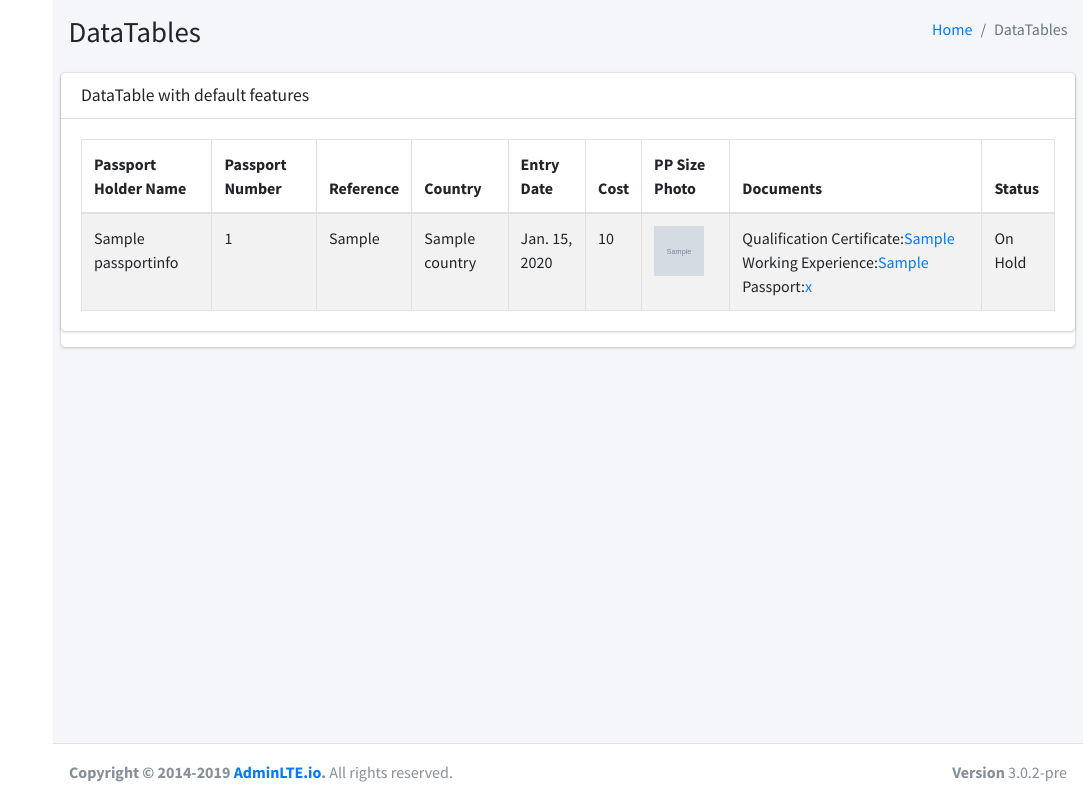
After one commit to awemulya/manpower-mis, a Django app: page /info in a window 1280 px wide. The commit adds this page. Shown: the whole page, without its empty margins (197-1280 px from the left). Run offline with Django 3.2, Linux system fonts and the light colour scheme; tables that the repository leaves empty hold one stand-in row (values such as "Sample post"); grey boxes marked "Sample" are stand-in pictures; some libraries are stand-ins or nearby versions.

Commit message:
created passport-info form and display data on site

```diff
--- a/passportinfo/models.py
+++ b/passportinfo/models.py
@@ -1,4 +1,6 @@
 from django.db import models
+from django.contrib.admin.widgets import AdminDateWidget
+
 
 
 STATUS = [
--- a/passportinfo/templates/dashboard.html
+++ b/passportinfo/templates/dashboard.html
@@ -19,7 +19,7 @@
   {% block links %}
   {% endblock %}
 </head>
-
+{% if user.is_authenticated %}
 <body class="hold-transition sidebar-mini layout-fixed layout-navbar-fixed layout-footer-fixed">
 {% block nav %}
 <div class="wrapper">
@@ -31,7 +31,7 @@
         <a class="nav-link" data-widget="pushmenu" href="#"><i class="fas fa-bars"></i></a>
       </li>
       <li class="nav-item d-none d-sm-inline-block">
-        <a href="index3.html" class="nav-link">Home</a>
+        <a href="#" class="nav-link">Home</a>
       </li>
       <li class="nav-item d-none d-sm-inline-block">
         <a href="#" class="nav-link">Contact</a>
@@ -108,7 +108,7 @@
             </a>
           </li>
           <li class="nav-item has-treeview">
-            <a href="#" class="nav-link">
+            <a href="{% url 'info-view' %}" class="nav-link">
               <i class="nav-icon fas fa-table"></i>
               <p>
                 Tables
@@ -122,8 +122,16 @@
     <!-- /.sidebar -->
   </aside>
   {% endblock %}
+{% endif %}
+
   {% block content %}
   <!-- Content Wrapper. Contains page content -->
+  {% if messages %}
+    {% for message in messages %}
+      <p color="green">{{message}}</p>
+    {% endfor %}
+  {% endif %}
+  {% if user.is_authenticated %}
   <div class="content-wrapper">
     <!-- Content Header (Page header) -->
     <div class="content-header">
@@ -980,6 +988,10 @@
     <!-- Control sidebar content goes here -->
   </aside>
   <!-- /.control-sidebar -->
+  {% else %}
+  <meta http-equiv="refresh"
+        content="0; url = http://127.0.0.1:8000/login" />
+  {% endif %}
   {% endblock %}
 
   <!-- Main Footer -->
@@ -993,6 +1005,7 @@
 </div>
 <!-- ./wrapper -->
 {% block script %}
+
 {% endblock %}
 
 <!-- REQUIRED SCRIPTS -->
--- /dev/null
+++ b/passportinfo/templates/info.html
@@ -0,0 +1,91 @@
+{% extends 'dashboard.html' %}
+{% load static %}
+{% block content %}
+  <!-- Content Wrapper. Contains page content -->
+  <div class="content-wrapper">
+    <!-- Content Header (Page header) -->
+    <section class="content-header">
+      <div class="container-fluid">
+        <div class="row mb-2">
+          <div class="col-sm-6">
+            <h1>DataTables</h1>
+          </div>
+          <div class="col-sm-6">
+            <ol class="breadcrumb float-sm-right">
+              <li class="breadcrumb-item"><a href="#">Home</a></li>
+              <li class="breadcrumb-item active">DataTables</li>
+            </ol>
+          </div>
+        </div>
+      </div><!-- /.container-fluid -->
+    </section>
+
+    <!-- Main content -->
+    <section class="content">
+      <div class="row">
+        <div class="col-12">
+          <div class="card">
+          <div class="card">
+            <div class="card-header">
+              <h3 class="card-title">DataTable with default features</h3>
+            </div>
+            <!-- /.card-header -->
+            <div class="card-body">
+              <table id="example1" class="table table-bordered table-striped">
+                <thead>
+                <tr>
+                  <th>Passport Holder Name</th>
+                  <th>Passport Number</th>
+                  <th>Reference</th>
+                  <th>Country</th>
+                  <th>Entry Date</th>
+                  <th>Cost</th>
+                  <th>PP Size Photo</th>
+                  <th>Documents</th>
+                  <th>Status</th>
+                </tr>
+                </thead>
+                <tbody>
+                    {% for info in passportinfos %}
+                        <tr>
+                        <td>{{info.name}}</td>
+                        <td>{{info.passport_no}}</td>
+                        <td>{{info.reference}}</td>
+                        <td> {{info.country}}</td>
+                        <td>{{info.entry_date}}</td>
+                        <td>{{info.cost}}</td>
+                        <td><a href="media/{{info.pp_photo}}"><img src="{{info.pp_photo.url}}" width=50px height=50px></a></td>
+                        <td>Qualification Certificate:<a href="media/{{info.qualification_certificate}}">{{info.qualification_certificate}}</a>
+                            Working Experience:<a href="media/{{info.working_certificate}}">{{info.working_certificate}}</a>
+                            Passport:<a href="media/{{info.passport}}">{{info.passport}}</a>
+                        </td>
+                        <td>{{info.status}}</td>
+                        </tr>
+                    {% endfor %}
+              </table>
+            </div>
+            <!-- /.card-body -->
+          </div>
+          <!-- /.card -->
+        </div>
+        <!-- /.col -->
+      </div>
+      <!-- /.row -->
+    </section>
+    <!-- /.content -->
+  </div>
+<script>
+  $(function () {
+    $("#example1").DataTable();
+    $('#example2').DataTable({
+      "paging": true,
+      "lengthChange": false,
+      "searching": false,
+      "ordering": true,
+      "info": true,
+      "autoWidth": false,
+    });
+  });
+</script>
+
+{% endblock %}
--- a/passportinfo/urls.py
+++ b/passportinfo/urls.py
@@ -3,6 +3,7 @@ from . import views
 
 urlpatterns = [
     path('new-passport', views.passport_new, name="new-passport"),
-    path('', views.user_login, name="user_login"),
-    path('dashboard', views.dashboard, name="dashboard")
+    path('login', views.user_login, name="user_login"),
+    path('dashboard', views.dashboard, name="dashboard"),
+    path('info', views.InfoListView.as_view(), name="info-view")
 ]
--- a/passportinfo/views.py
+++ b/passportinfo/views.py
@@ -5,18 +5,18 @@ from django.contrib.auth.decorators import login_required
 # Create your views here.
 from .forms import PassportForm
 from django.contrib import messages
+from django.views.generic import ListView
+from .models import PassportInfo
 
-@login_required
 def passport_new(request):
     if request.method == 'POST':
         form = PassportForm(request.POST, request.FILES)
         if form.is_valid():
             form.save()
             messages.success(request, 'One Information Successfully Added')
-            return redirect(' ')
+            return redirect('/dashboard')
     else:
         form = PassportForm()
-
     return render(request, 'new_passport.html', {'form':form})
 
 
@@ -28,7 +28,7 @@ def user_login(request):
         if user is not None:
             if user.is_active:
                 login(request, user)
-                return render(request, 'dashboard.html')
+                return render(request, 'dashboard.html', {'messages':messages})
             else:
                 return render(request, 'login.html', {'error_message':'You account is not active'})
 
@@ -37,6 +37,11 @@ def user_login(request):
 
     return render(request, 'login.html')
 
-@login_required
 def dashboard(request):
     return render(request, 'dashboard.html')
+
+
+class InfoListView(ListView):
+    model = PassportInfo
+    template_name = 'info.html'
+    context_object_name = 'passportinfos'
```
Also changed, not shown: passportinfo/forms.py (+7 -1 lines), passportinfo/templates/new_passport.html (+17 -3 lines).
